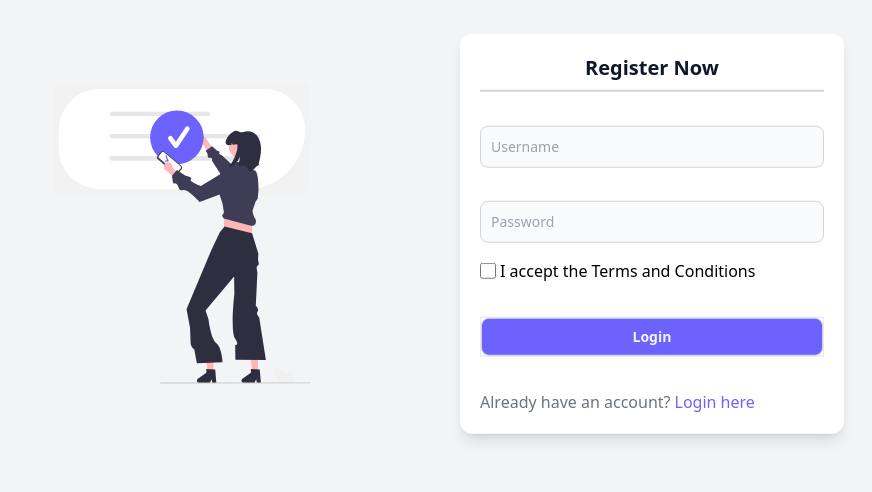
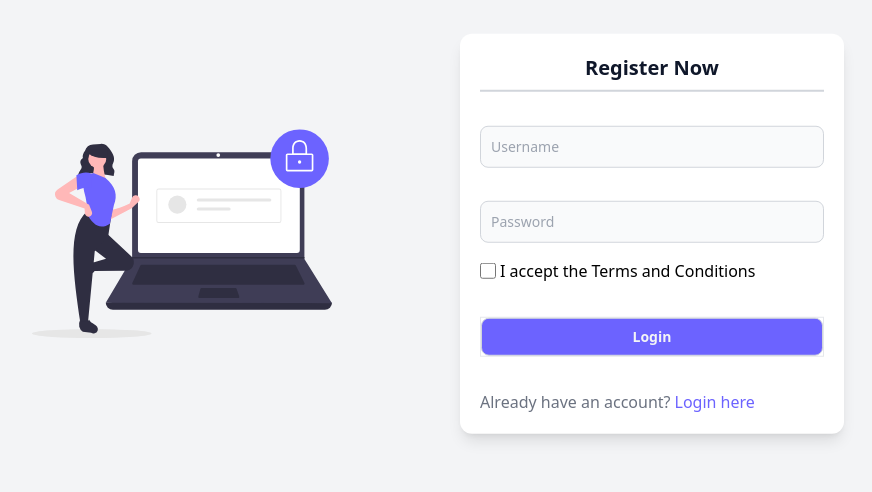
Before and after one commit to saphal-sip-org/attendance-tracker, a React (Vite) app in the folder client/: page /register in a window 1280 px wide. Shown: the part 162-654 px from the top of the page, without its empty margins (202-1074 px from the left). Built offline with nearby package versions, Linux system fonts and the light colour scheme.

Commit message:
feature/registeradd

```diff
--- a/client/src/routes/pages/Register.jsx
+++ b/client/src/routes/pages/Register.jsx
@@ -4,7 +4,7 @@ import { Link } from 'react-router-dom';
 
 import Button from "../../components/common/Button";
 import Input from "../../components/common/Input"
-import LoginPic from "../../images/loginp.svg"
+import RegisterPic from "../../images/login.svg"
 
 function Register() {
 
@@ -15,7 +15,7 @@ function Register() {
 
   return (
     <div className="w-screen h-screen animate-float flex  items-center justify-center bg-gray-100 gap-32">
-      <img width={400} className='hidden lg:block w-[300px] h-[300px]' src={LoginPic} alt="" />
+      <img width={400} className='hidden lg:block w-[300px] h-[300px]' src={RegisterPic} alt="" />
       <form className="flex flex-col justify-between h-[50%] w-96 p-5 relative bg-white rounded-xl shadow-lg">
         <div className='
         flex flex-col gap-2'>
```
